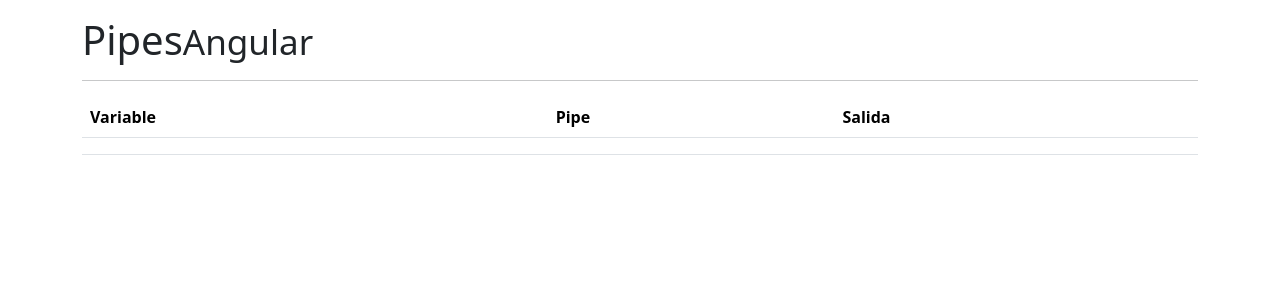
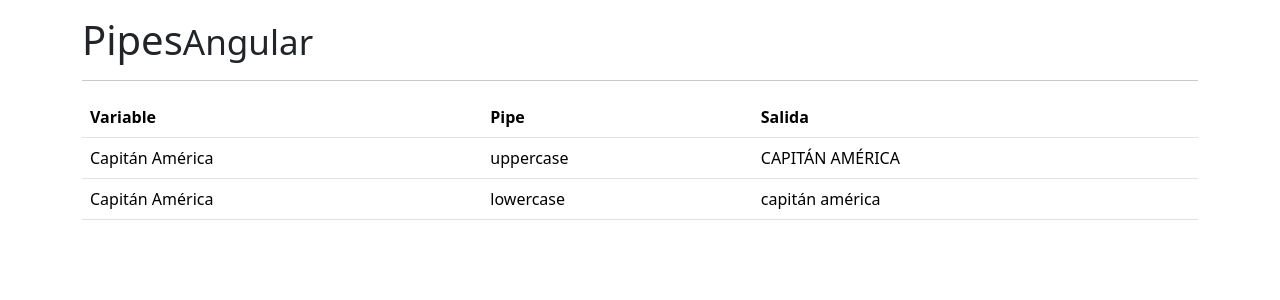
Before and after one commit to Brigitte9219/Angular_Pipes, an Angular app: page / in a window 1280 px wide. Shown: the top 300 px of the page. Built offline with nearby package versions, Linux system fonts and the light colour scheme.

Commit message:
Pipes Uppercase (Mayus) y Lowercase (Minus)

```diff
--- a/src/app/app.component.html
+++ b/src/app/app.component.html
@@ -13,9 +13,14 @@
       </thead>
       <tbody>
         <tr>
-          <td></td>
-          <td></td>
-          <td></td>
+          <td> {{nombre}} </td>
+          <td>uppercase</td>
+          <td> {{nombre|uppercase}} </td>
+        </tr>
+        <tr>
+          <td> {{nombre}} </td>
+          <td>lowercase</td>
+          <td> {{nombre|lowercase}} </td>
         </tr>
       </tbody>
     </table>
--- a/src/app/app.component.ts
+++ b/src/app/app.component.ts
@@ -6,5 +6,5 @@
   styleUrls: ['./app.component.css']
 })
 export class AppComponent {
-  title = 'pipes';
+  nombre = 'Capitán América';
 }
```
